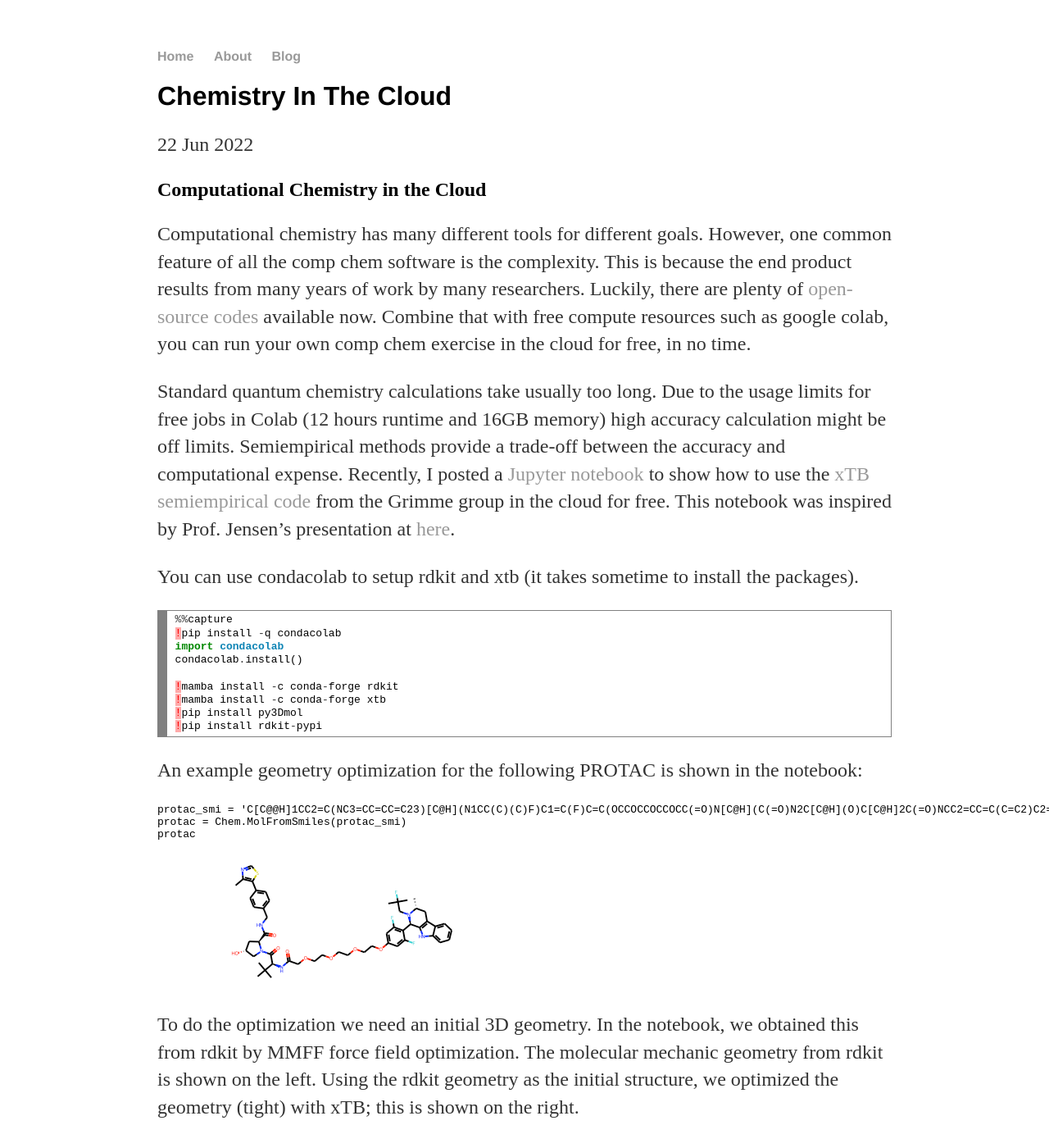
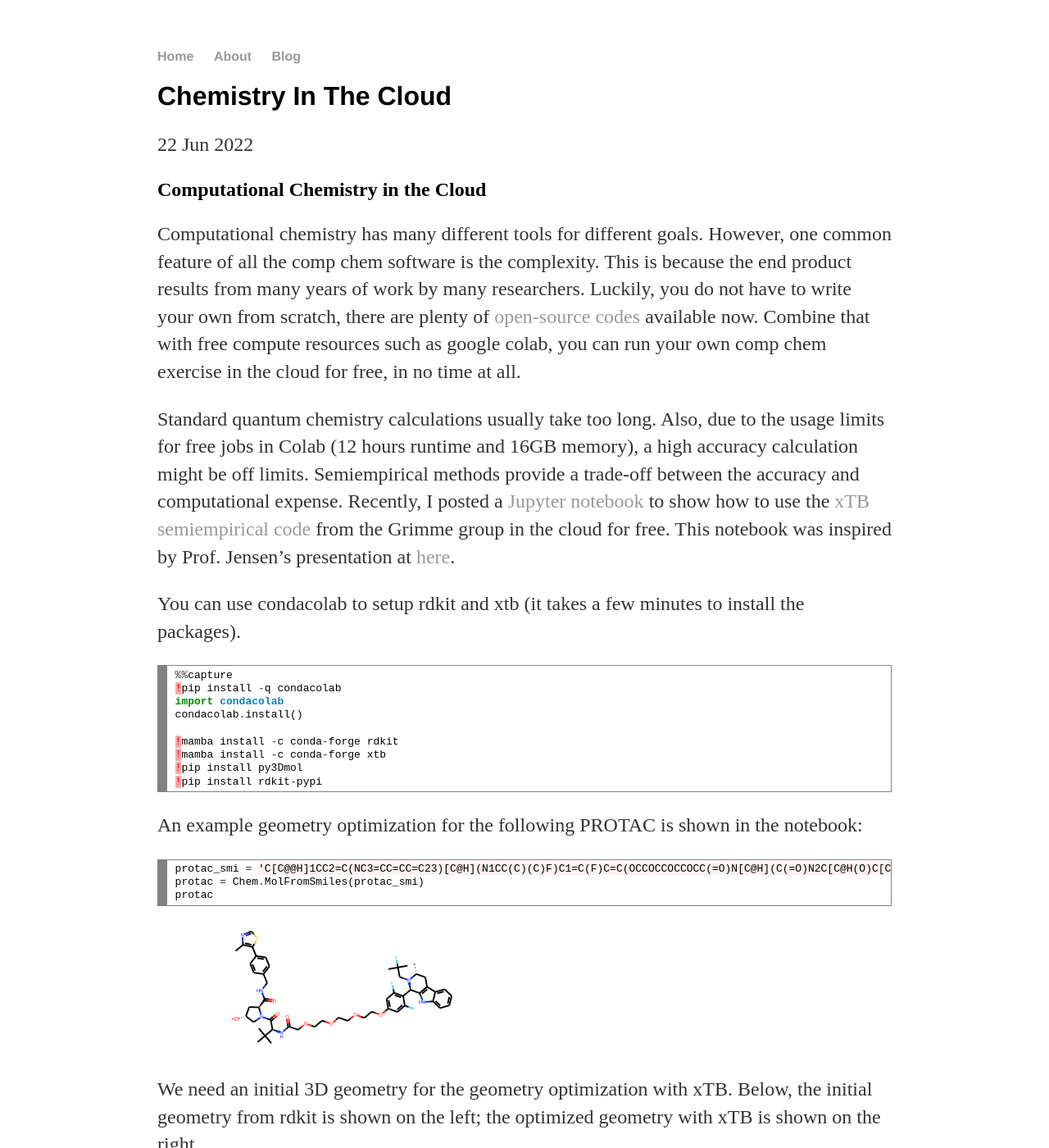
Before and after one commit to saevrenk/saevrenk.github.io, a Jekyll site: the page built from _posts/2022-06-22-chemistry-in-the-cloud.md, in a window 1280 px wide and 1400 px high. Shown: the whole window at 82% size. Built offline with Jekyll 4.4.1, drawn with Linux system fonts in a browser that asks for light colours; our own code applies the rules of GitHub Pages for plain Markdown files; some of the changed text lies outside the part shown.

Commit message:
added proper python formatting

````diff
--- a/_posts/2022-06-22-chemistry-in-the-cloud.md
+++ b/_posts/2022-06-22-chemistry-in-the-cloud.md
@@ -1,10 +1,10 @@
 ## Computational Chemistry in the Cloud
 
-Computational chemistry has many different tools for different goals. However, one common feature of all the comp chem software is the complexity. This is because the end product results from many years of work by many researchers. Luckily, there are plenty of [open-source codes](https://opensourcemolecularmodeling.github.io) available now. Combine that with free compute resources such as google colab, you can run your own comp chem exercise in the cloud for free, in no time.
+Computational chemistry has many different tools for different goals. However, one common feature of all the comp chem software is the complexity. This is because the end product results from many years of work by many researchers. Luckily, you do not have to write your own from scratch, there are plenty of [open-source codes](https://opensourcemolecularmodeling.github.io) available now. Combine that with free compute resources such as google colab, you can run your own comp chem exercise in the cloud for free, in no time at all.
 
-Standard quantum chemistry calculations take usually too long. Due to the usage limits for free jobs in Colab (12 hours runtime and 16GB memory) high accuracy calculation might be off limits. Semiempirical methods provide a trade-off between the accuracy and computational expense.  Recently, I posted a [Jupyter notebook](https://github.com/saevrenk/qc/blob/main/xtb.ipynb) to show how to use the [xTB semiempirical code](https://xtb-docs.readthedocs.io/en/latest/contents.html) from the Grimme group in the cloud for free. This notebook was inspired by Prof. Jensen's presentation at [here](https://youtu.be/KEIpJ50Jc0w).
+Standard quantum chemistry calculations usually take too long. Also, due to the usage limits for free jobs in Colab (12 hours runtime and 16GB memory), a high accuracy calculation might be off limits. Semiempirical methods provide a trade-off between the accuracy and computational expense.  Recently, I posted a [Jupyter notebook](https://github.com/saevrenk/qc/blob/main/xtb.ipynb) to show how to use the [xTB semiempirical code](https://xtb-docs.readthedocs.io/en/latest/contents.html) from the Grimme group in the cloud for free. This notebook was inspired by Prof. Jensen's presentation at [here](https://youtu.be/KEIpJ50Jc0w).
 
-You can use condacolab to setup rdkit and xtb (it takes sometime to install the packages).
+You can use condacolab to setup rdkit and xtb (it takes a few minutes to install the packages).
 
 <!-- HTML generated using hilite.me --><div style="background: #ffffff; overflow:auto;width:auto;border:solid gray;border-width:.1em .1em .1em .8em;padding:.2em .6em;"><pre style="margin: 0; line-height: 125%"><span style="color: #333333">%%</span>capture
 <span style="color: #FF0000; background-color: #FFAAAA">!</span>pip install <span style="color: #333333">-</span>q condacolab
@@ -17,19 +17,17 @@ condacolab<span style="color: #333333">.</span>install()
 <span style="color: #FF0000; background-color: #FFAAAA">!</span>pip install rdkit<span style="color: #333333">-</span>pypi
 </pre></div>
 
-
 An example geometry optimization for the following PROTAC is shown in the notebook:
 
-```python
-protac_smi = 'C[C@@H]1CC2=C(NC3=CC=CC=C23)[C@H](N1CC(C)(C)F)C1=C(F)C=C(OCCOCCOCCOCC(=O)N[C@H](C(=O)N2C[C@H](O)C[C@H]2C(=O)NCC2=CC=C(C=C2)C2=C(C)N=CS2)C(C)(C)C)C=C1F'
-protac = Chem.MolFromSmiles(protac_smi)
+<!-- HTML generated using hilite.me --><div style="background: #ffffff; overflow:auto;width:auto;border:solid gray;border-width:.1em .1em .1em .8em;padding:.2em .6em;"><pre style="margin: 0; line-height: 125%">protac_smi <span style="color: #333333">=</span> <span style="background-color: #fff0f0">&#39;C[C@@H]1CC2=C(NC3=CC=CC=C23)[C@H](N1CC(C)(C)F)C1=C(F)C=C(OCCOCCOCCOCC(=O)N[C@H](C(=O)N2C[C@H(O)C[C@H]2C(=O)NCC2=CC=C(C=C2)C2=C(C)N=CS2)C(C)(C)C)C=C1F&#39;</span>
+protac <span style="color: #333333">=</span> Chem<span style="color: #333333">.</span>MolFromSmiles(protac_smi)
 protac
-```
+</pre></div>
 
 ![protac 2d](/assets/protac_2d.png)
 
-To do the optimization we need an initial 3D geometry. In the notebook, we obtained this from rdkit by MMFF force field optimization. The molecular mechanic geometry from rdkit is shown on the left. Using the rdkit geometry as the initial structure, we optimized the geometry (tight) with xTB; this is shown on the right.
+We need an initial 3D geometry for the geometry optimization with xTB. Below, the initial geometry from rdkit is shown on the left; the optimized geometry with xTB is shown on the right.
 
 ![protac 3d](/assets/protac_3d.png)
 
-Unfortunately 3D geometries do not display properly in the jupyter notebook, but the colab link is also provided which works fine.
+Note: Unfortunately 3D geometries do not display properly in the jupyter notebook. The geometries can be seen in the original colab notebook by clicking the "Open in Colab" link in the notebook.
````
